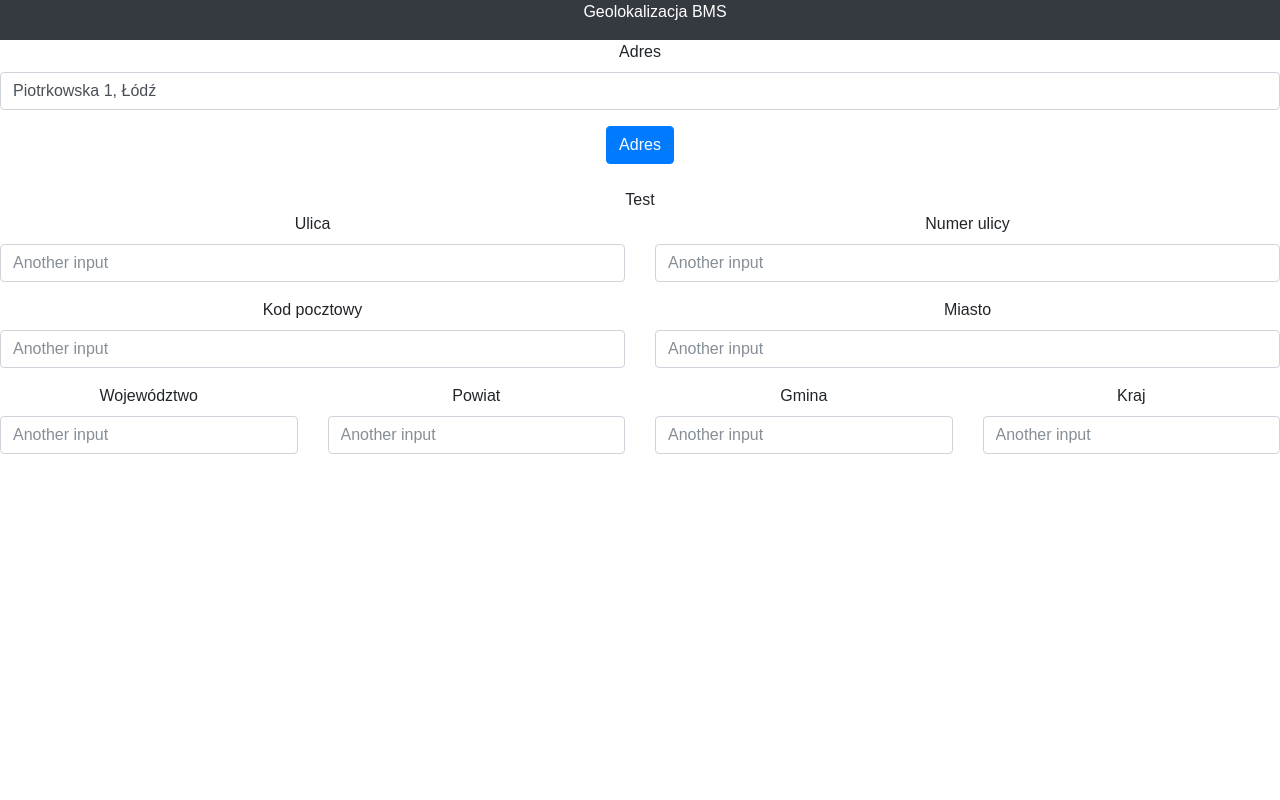
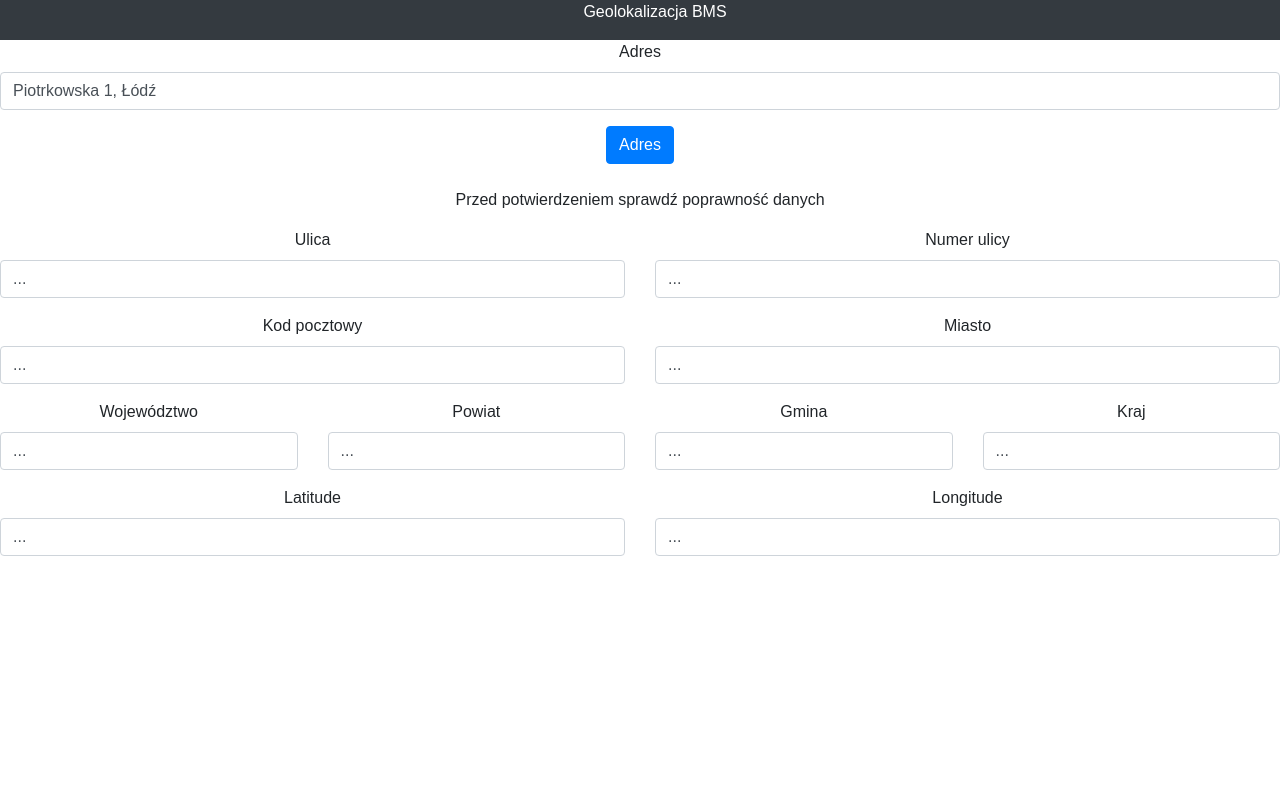
Before and after one commit to Crowstorm/Geolocal, a React (Create React App) app in the folder geolocal/: page / in a window 1280 px wide. Shown: the top 800 px of the page. Built offline with nearby package versions, Linux system fonts and the light colour scheme.

Commit message:
update lat lon start

```diff
--- a/geolocal/src/actions/formActions.js
+++ b/geolocal/src/actions/formActions.js
@@ -6,8 +6,22 @@ const namespace = 'GEO';
 //const names
 export const GET_FORM_ADDRESS = `GET_FORM_ADDRESS${namespace}`;
 export const GET_DATA_FROM_GEOCODE = `GET_DATA_FROM_GEOCODE${namespace}`;
+export const UPDATE_LAT_LON = `UPDATE_LAT_LON${namespace}`;
 
 //functions
+export function updateLatLon(lat, lon){
+    let _lat = lat;
+    let _lon = lon;
+
+    return function(dispatch){
+        dispatch({
+            type: UPDATE_LAT_LON,
+            lat: _lat,
+            lon: _lon
+        })
+    }
+}
+
 export function getFormAddress(address) {
     let _address = address;
 
--- a/geolocal/src/components/buttons.js
+++ b/geolocal/src/components/buttons.js
@@ -2,6 +2,7 @@ import React from 'react';
 
 class Buttons extends React.Component{
     render(){
+        console.log('propsy buttonow', this.props)
         return(
             <div>Test</div>
         )
--- a/geolocal/src/components/form.js
+++ b/geolocal/src/components/form.js
@@ -6,9 +6,21 @@ import ButtonsContainer from '../containers/buttonsContainer';
 class Form extends React.Component {
     constructor(props) {
         super(props)
-        this.state = { address: null }
+        this.state = { address: null, msg: false }
        // this.onChange = (address) => this.setState({ address })
     }
+
+    showMsg = () =>{
+        if(this.state.msg === true){
+            return(
+                <div> Sprawdź poprawność danych </div>
+            )
+        } else {
+            return null
+        }
+    }
+
+
 
     handleFormSubmit = (e) => {
         e.preventDefault()
@@ -37,19 +49,25 @@ class Form extends React.Component {
                     </div>
                 </div>
 
-                <ButtonsContainer />
+                {/* <ButtonsContainer /> */}
+                <div className="row">
+                    <div className="col-lg-12">
+                        <p>Przed potwierdzeniem sprawdź poprawność danych</p>
+                    </div>
+                </div>
 
+                {/* tupdtae */}
                 <div className="row">
                     <div className="col-sm-6">
                         <div className="form-group">
                             <label>Ulica</label>
-                            <input type="text" className="form-control" placeholder="Another input" />
+                            <input type="text" className="form-control" placeholder="Another input" value={(this.props.street) ? this.props.street : '...' } />
                         </div>
                     </div>
                     <div className="col-sm-6">
                         <div className="form-group">
                             <label>Numer ulicy</label>
-                            <input type="text" className="form-control" placeholder="Another input" />
+                            <input type="text" className="form-control" placeholder="Another input" value={(this.props.streetNr) ? this.props.streetNr : '...' } />
                         </div>
                     </div>
                 </div>
@@ -58,13 +76,13 @@ class Form extends React.Component {
                     <div className="col-sm-6">
                         <div className="form-group">
                             <label>Kod pocztowy</label>
-                            <input type="text" className="form-control" placeholder="Another input" />
+                            <input type="text" className="form-control" placeholder="Another input" value={(this.props.postalCode) ? this.props.postalCode : '...' }/>
                         </div>
                     </div>
                     <div className="col-sm-6">
                         <div className="form-group">
                             <label>Miasto</label>
-                            <input type="text" className="form-control" placeholder="Another input" />
+                            <input type="text" className="form-control" placeholder="Another input" value={(this.props.city) ? this.props.city : '...' }/>
                         </div>
                     </div>
                 </div>
@@ -72,25 +90,39 @@ class Form extends React.Component {
                     <div className="col-sm-3">
                         <div className="form-group">
                             <label>Województwo</label>
-                            <input type="text" className="form-control" placeholder="Another input" />
+                            <input type="text" className="form-control" placeholder="Another input" value={(this.props.voivodeship) ? this.props.voivodeship : '...' }/>
                         </div>
                     </div>
                     <div className="col-sm-3">
                         <div className="form-group">
                             <label>Powiat</label>
-                            <input type="text" className="form-control" placeholder="Another input" />
+                            <input type="text" className="form-control" placeholder="Another input" value={(this.props.county) ? this.props.county : '...' }/>
                         </div>
                     </div>
                     <div className="col-sm-3">
                         <div className="form-group">
                             <label>Gmina</label>
-                            <input type="text" className="form-control" placeholder="Another input" />
+                            <input type="text" className="form-control" placeholder="Another input" value={(this.props.borough) ? this.props.borough : '...' }/>
                         </div>
                     </div>
                     <div className="col-sm-3">
                         <div className="form-group">
                             <label>Kraj</label>
-                            <input type="text" className="form-control" placeholder="Another input" />
+                            <input type="text" className="form-control" placeholder="Another input" value={(this.props.country) ? this.props.country : '...' } />
+                        </div>
+                    </div>
+
+                    {/* lat lon */}
+                    <div className="col-sm-6">
+                        <div className="form-group">
+                            <label>Latitude</label>
+                            <input type="text" className="form-control" placeholder="Another input" value={(this.props.lat) ? this.props.lat : '...' }/>
+                        </div>
+                    </div>
+                    <div className="col-sm-6">
+                        <div className="form-group">
+                            <label>Longitude</label>
+                            <input type="text" className="form-control" placeholder="Another input" value={(this.props.lon) ? this.props.lon : '...' } />
                         </div>
                     </div>
                 </div>
--- a/geolocal/src/containers/buttonsContainer.js
+++ b/geolocal/src/containers/buttonsContainer.js
@@ -1,13 +1,27 @@
 import React from 'react';
+import {connect} from 'react-redux';
 
 import Buttons from '../components/buttons'
 
 class ButtonsContainer extends React.Component{
     render(){
         return(
-            <Buttons />
+            <Buttons {...this.props}/>
         )
     }
 }
 
-export default ButtonsContainer;
+const mapStateToProps = (store) =>{
+    return{
+        street: store.form.street,
+        streetNr: store.form.streetNr,
+        postalCode: store.form.postalCode,
+        city: store.form.city,
+        voivodeship: store.form.voivodeship,
+        county: store.form.county,
+        borough: store.form.borough,
+        country: store.form.country,
+    }
+}
+
+export default connect(mapStateToProps)(ButtonsContainer);
--- a/geolocal/src/containers/formContainer.js
+++ b/geolocal/src/containers/formContainer.js
@@ -3,7 +3,7 @@ import {connect} from 'react-redux';
 
 
 import Form from '../components/form';
-import {getFormAddress, getDatafromGeocode} from '../actions/formActions';
+import {getFormAddress, getDatafromGeocode, updateLatLon} from '../actions/formActions';
 
 
 class FormContainer extends React.Component{
@@ -16,7 +16,17 @@ class FormContainer extends React.Component{
 
 const mapStateToProps = (store) =>{
     return{
-        address: store.form.addressInput
+        address: store.form.addressInput,
+        street: store.form.street,
+        streetNr: store.form.streetNr,
+        postalCode: store.form.postalCode,
+        city: store.form.city,
+        voivodeship: store.form.voivodeship,
+        county: store.form.county,
+        borough: store.form.borough,
+        country: store.form.country,
+        lat: store.form.lat,
+        lon: store.form.lon
     }
 }
 
@@ -30,7 +40,7 @@ const mapDispatchToProps = (dispatch) =>{
         },
         getDataFromGeocode: (address) => {
             dispatch(getDatafromGeocode(address))
-        }
+        },
     }
 }
 
--- a/geolocal/src/containers/mapContainer.js
+++ b/geolocal/src/containers/mapContainer.js
@@ -1,5 +1,8 @@
 import React from 'react';
 import {connect} from 'react-redux';
+
+import  {updateLatLon} from '../actions/formActions';
+
 
 
 import Map from '../components/map'
@@ -21,4 +24,12 @@ const mapStateToProps = (store) =>{
     }
 }
 
-export default connect(mapStateToProps)(MapContainer);
+const mapDispatchToProps = (dispatch) =>{
+    return{
+        updateLatLon: (lat, lon) =>{
+            dispatch(updateLatLon(lat, lon))
+        }
+    }
+}
+
+export default connect(mapStateToProps, mapDispatchToProps)(MapContainer);
--- a/geolocal/src/reducers/formReducer.js
+++ b/geolocal/src/reducers/formReducer.js
@@ -3,6 +3,7 @@
 import {
     GET_FORM_ADDRESS,
     GET_DATA_FROM_GEOCODE,
+    UPDATE_LAT_LON
 } from '../actions/formActions'
 
 let initial_state = {
@@ -22,6 +23,13 @@ let initial_state = {
 export default (state = initial_state, action) => {
 
     switch (action.type) {
+        case UPDATE_LAT_LON: {
+            return Object.assign({}, state, {
+                lat: action.lat,
+                lon: action.lon
+            })
+        }
+
         case GET_FORM_ADDRESS: {
             return Object.assign({}, state, {
                 address: action.address
@@ -29,12 +37,7 @@ export default (state = initial_state, action) => {
         }
 
         case GET_DATA_FROM_GEOCODE: {
-            console.log(action.payload.data.results[0]);
-            console.log('nr ulicy',action.payload.data.results[0].address_components[0].long_name );
-            console.log('Ulica',action.payload.data.results[0].address_components[1].long_name );
-            console.log('Powiat',action.payload.data.results[0].address_components[3].long_name );
-            console.log('Gmina',action.payload.data.results[0].address_components[4].long_name );
-            console.log('Woje',action.payload.data.results[0].address_components[5].long_name );
+            if(action.payload.data.results[0].address_components[5]){
                 return Object.assign({}, state, {
                     street: action.payload.data.results[0].address_components[1].long_name,
                     streetNr: action.payload.data.results[0].address_components[0].long_name,
@@ -45,7 +48,18 @@ export default (state = initial_state, action) => {
                     lat: action.payload.data.results[0].geometry.location.lat,
                     lon: action.payload.data.results[0].geometry.location.lng,
                 })
+            } else {
+                console.log('xD')
             }
+            // console.log(action.payload.data.results[0]);
+            // console.log('nr ulicy',action.payload.data.results[0].address_components[0].long_name );
+            // console.log('Ulica',action.payload.data.results[0].address_components[1].long_name );
+            // console.log('Powiat',action.payload.data.results[0].address_components[3].long_name );
+            // console.log('Gmina',action.payload.data.results[0].address_components[4].long_name );
+            // console.log('Woje',action.payload.data.results[0].address_components[5].long_name );
+
+        }
+
         default: {
             return state;
         }
```
Lines whose indentation alone changed are shown as unchanged.
